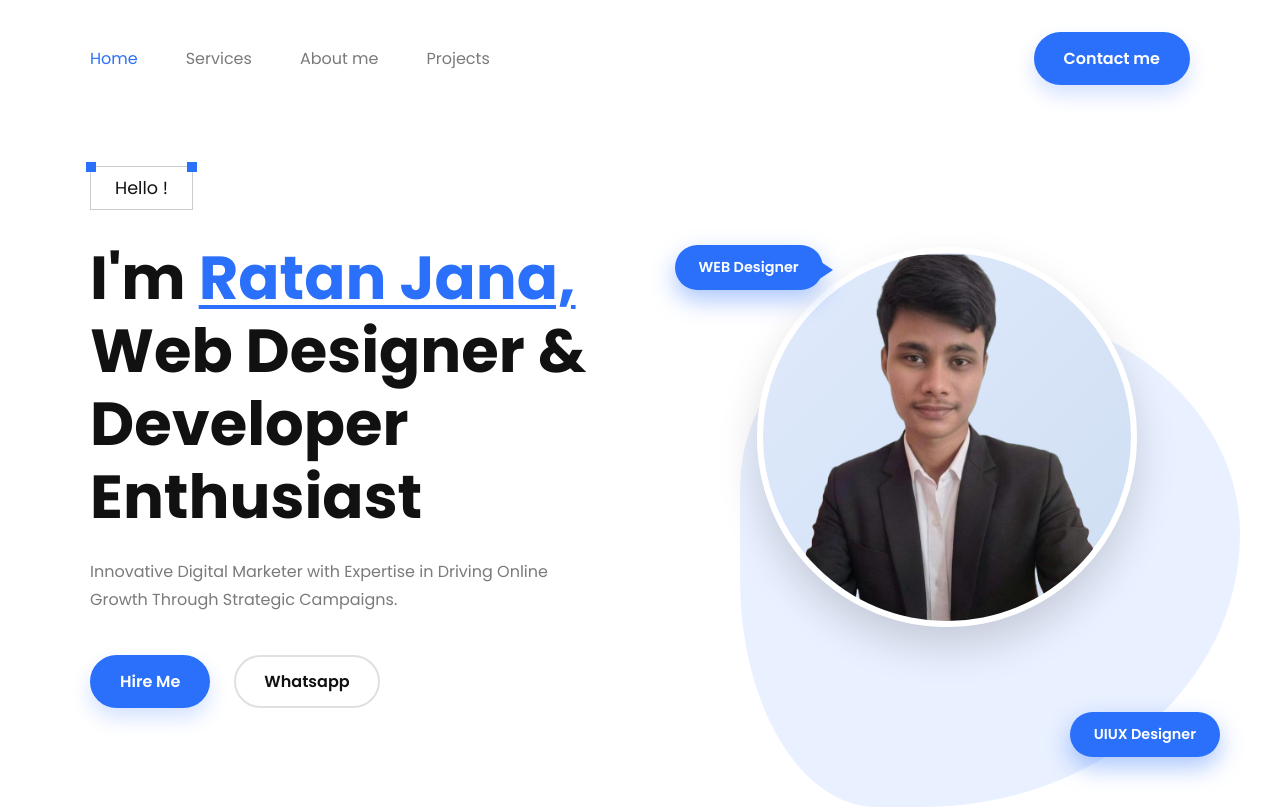
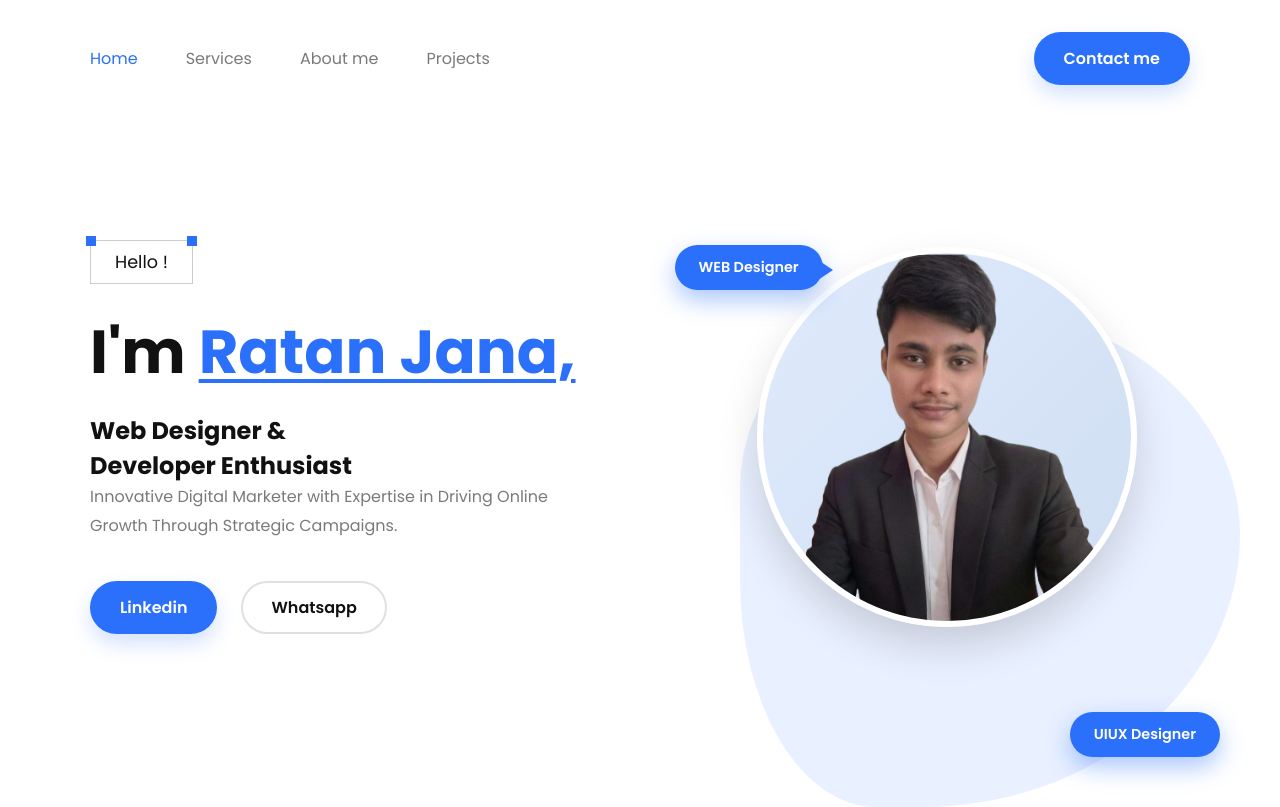
Before and after one commit to Ratan697/Portfolio-Website, a plain HTML site: page index.html in a window 1280 px wide. Drawn offline with Linux system fonts and the light colour scheme.

Commit message:
index.html

```diff
--- a/index.html
+++ b/index.html
@@ -4,16 +4,13 @@
     <meta charset="UTF-8">
     <meta name="viewport" content="width=device-width, initial-scale=1.0">
     <title>Ratan Jana - Portfolio</title>
-
     <link rel="stylesheet" href="style.css">
-
     <link href="https://fonts.googleapis.com/css2?family=Poppins:wght@300;400;600;700&display=swap" rel="stylesheet">
 </head>
 <body>
 
     <div class="container">
         <header class="header">
-
             <nav class="nav">
                 <ul class="nav__list">
                     <li><a href="#" class="nav__link nav__link--active">Home</a></li>
@@ -23,7 +20,7 @@
                 </ul>
             </nav>
 
-            <a href="mailto:ratanjana7600@gmail.com" class="btn btn--primary">Contact me</a>
+            <a href="mailto:ratanjana7600@gmail.com" target="blank" class="btn btn--primary btn--contact">Contact me</a>
         </header>
 
         <main class="hero">
@@ -33,18 +30,21 @@
                 </div>
 
                 <h1 class="hero__title">
-                    I'm <span class="text-highlight">Ratan Jana,</span><br>
+                    I'm <span class="text-highlight">Ratan Jana,</span>
+                </h1>
+
+                <h2 class="hero__subtitle">
                     Web Designer & <br>
                     Developer Enthusiast
-                </h1>
+                </h2>
 
                 <p class="hero__description">
                     Innovative Digital Marketer with Expertise in Driving Online Growth Through Strategic Campaigns.
                 </p>
 
                 <div class="hero__actions">
-                    <a href="#" class="btn btn--primary">Hire Me</a>
-                    <a href="#" class="btn btn--outline">Whatsapp</a>
+                    <a href="https://www.linkedin.com/in/ratan-jana-5b373b395/" target="blank" class="btn btn--primary">Linkedin</a>
+                    <a href="https://wa.me/9907759486"  target="_blank" class="btn btn--outline">Whatsapp</a>
                 </div>
             </div>
 
@@ -55,11 +55,10 @@
                 <div class="blob"></div>
 
                 <div class="hero__img-wrapper">
-                    <img src="image.png" alt="Amar Akram" class="hero__img">
+                    <img src="image.png" alt="Ratan Jana" class="hero__img">
                 </div>
             </div>
         </main>
     </div>
 </body>
-
 </html>
```
